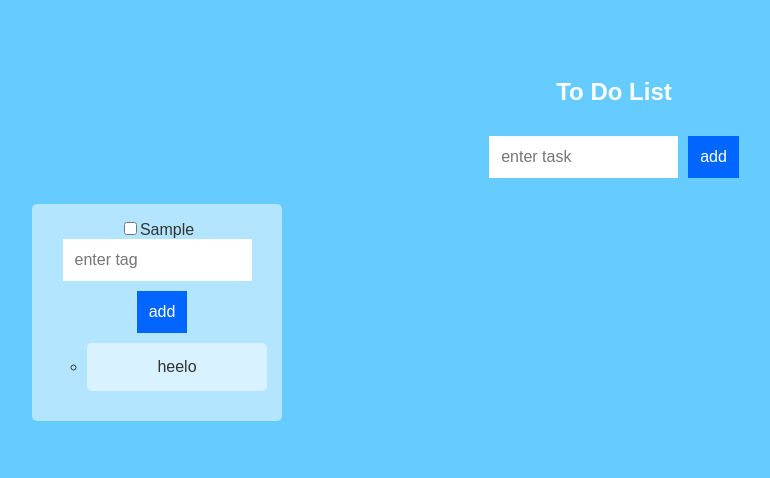
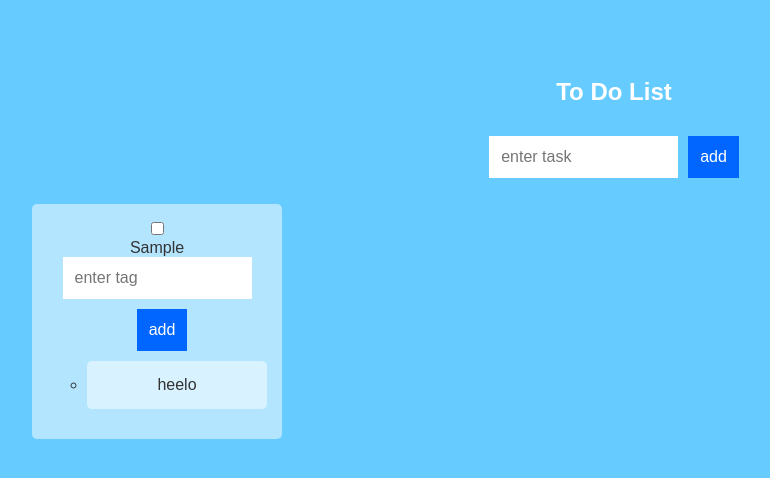
Before and after one commit to shubham2596/react-assign, a React (Create React App) app in the folder my-app/: page / in a window 1280 px wide. Both pictures are taken after typing "Sample" into the empty fields and a click on the button "add". Shown: the top 478 px of the page, without its empty margins (26-796 px from the left). Built offline with nearby package versions, Linux system fonts and the light colour scheme.

Commit message:
Fixed line over text bug

```diff
--- a/my-app/src/TodoItems/TodoItems.js
+++ b/my-app/src/TodoItems/TodoItems.js
@@ -22,7 +22,10 @@ class TodoItems extends Component {
 
     strike(key) {
         this.setState({ checked: !this.state.checked })
+        if(this.state.checked===false)
         document.getElementById(key).style.textDecoration = 'line-through';
+        else
+        document.getElementById(key).style.textDecoration = 'none';
     }
 
 
@@ -41,12 +44,13 @@ class TodoItems extends Component {
 
     createTasks(item, i) {
         return <li key={item.key}>
-            <div id={item.key}>
+            <div>
                 <input type="checkbox"
                     onClick={() => this.strike(item.key)}
                 />
-                {item.text}
-
+                <div id={item.key}>
+                    {item.text}
+                </div>
                 <div className="header">
                     <form onSubmit={this.addTag}>
                         <input data-id={i} ref={(a) => {
```
